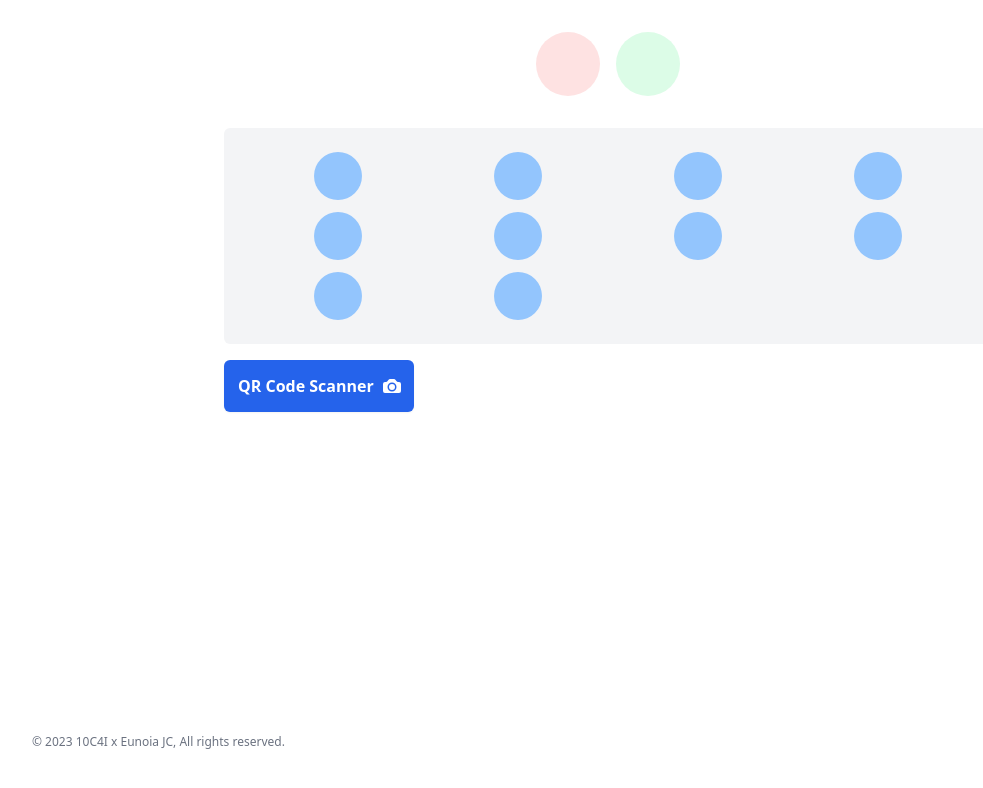
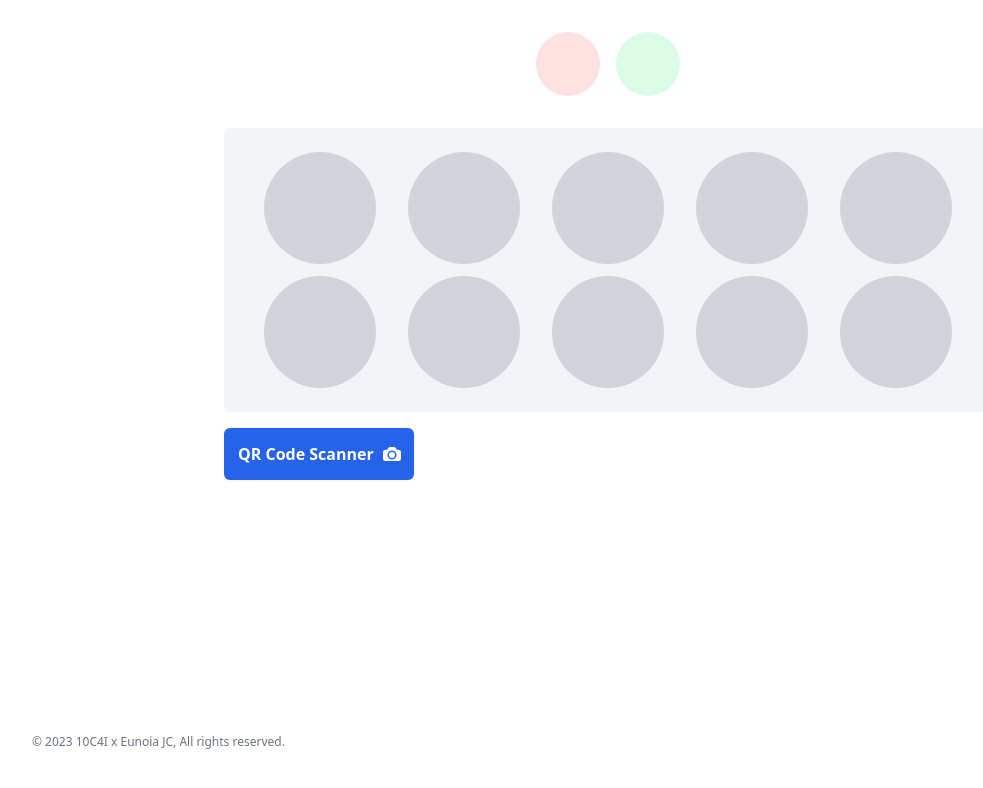
Before and after one commit to DonChiaQE/SAF-School-Partnership-Program-Badge-Collecter, a Vue app: page / in a window 1280 px wide. Shown: the top 788 px of the page, without its empty margins (32-1015 px from the left). Built offline with nearby package versions, Linux system fonts and the light colour scheme.

Commit message:
Everything

```diff
--- a/package.json
+++ b/package.json
@@ -11,6 +11,7 @@
   "dependencies": {
     "@heroicons/vue": "^2.0.18",
     "heroicons": "^2.0.18",
+    "pinia": "^2.1.6",
     "vue": "^3.3.4",
     "vue-qrcode-reader": "^5.3.4",
     "vue-router": "^4.2.4"
--- /dev/null
+++ b/src/components/Notification.vue
@@ -0,0 +1,37 @@
+<template>
+    <!-- Global notification live region, render this permanently at the end of the document -->
+    <div aria-live="assertive" class="pointer-events-none fixed inset-0 flex items-end px-4 py-6 sm:items-start sm:p-6">
+      <div class="flex w-full flex-col items-center space-y-4 sm:items-end">
+        <!-- Notification panel, dynamically insert this into the live region when it needs to be displayed -->
+        <transition enter-active-class="transform ease-out duration-300 transition" enter-from-class="translate-y-2 opacity-0 sm:translate-y-0 sm:translate-x-2" enter-to-class="translate-y-0 opacity-100 sm:translate-x-0" leave-active-class="transition ease-in duration-100" leave-from-class="opacity-100" leave-to-class="opacity-0">
+          <div v-if="show" class="pointer-events-auto w-full max-w-sm overflow-hidden rounded-lg bg-white shadow-lg ring-1 ring-black ring-opacity-5">
+            <div class="p-4">
+              <div class="flex items-start">
+                <div class="flex-shrink-0">
+                  <CheckCircleIcon class="h-6 w-6 text-green-400" aria-hidden="true" />
+                </div>
+                <div class="ml-3 w-0 flex-1 pt-0.5">
+                  <p class="text-sm font-medium text-gray-900">Successfully saved!</p>
+                  <p class="mt-1 text-sm text-gray-500">Anyone with a link can now view this file.</p>
+                </div>
+                <div class="ml-4 flex flex-shrink-0">
+                  <button type="button" @click="show = false" class="inline-flex rounded-md bg-white text-gray-400 hover:text-gray-500 focus:outline-none focus:ring-2 focus:ring-indigo-500 focus:ring-offset-2">
+                    <span class="sr-only">Close</span>
+                    <XMarkIcon class="h-5 w-5" aria-hidden="true" />
+                  </button>
+                </div>
+              </div>
+            </div>
+          </div>
+        </transition>
+      </div>
+    </div>
+  </template>
+
+  <script setup>
+  import { ref } from 'vue'
+  import { CheckCircleIcon } from '@heroicons/vue/24/outline'
+  import { XMarkIcon } from '@heroicons/vue/20/solid'
+
+  const show = ref(true)
+  </script>
--- a/src/main.js
+++ b/src/main.js
@@ -1,23 +1,12 @@
 import { createApp } from 'vue'
-import { createRouter, createWebHistory } from 'vue-router'
+import { createPinia } from 'pinia'
 import './style.css'
 import App from './App.vue'
+import router from './router/index.js'
 
-const router = createRouter({
-    history: createWebHistory(process.env.BASE_URL),
+const app = createApp(App)
 
-    routes: [
-        {
-            path: '/',
-            component: () => import('./views/Home.vue')
-        },
-        {
-            path: '/scanner',
-            component: () => import('./views/Scanner.vue')
-        }
-    ]
-})
+app.use(createPinia())
+app.use(router)
 
-createApp(App)
-.use(router)
-.mount('#app')
+app.mount('#app')
--- /dev/null
+++ b/src/router/index.js
@@ -0,0 +1,20 @@
+import { createRouter, createWebHistory } from 'vue-router'
+
+const router = createRouter({
+    history: createWebHistory(process.env.BASE_URL),
+    routes: [
+        {
+            path: '/',
+            name: 'Home',
+            component: () => import('../views/Home.vue')
+        },
+        {
+            path: '/scanner',
+            name: 'Scanner',
+            component: () => import('../views/Scanner.vue')
+        },
+        // { path: '/:pathMatch(.*)*', name: 'NotFound', component: NotFound }
+    ]
+})
+
+export default router
--- /dev/null
+++ b/src/store/badges.js
@@ -0,0 +1,86 @@
+import { defineStore } from "pinia";
+import { ref } from "vue";
+
+function persistData(data) {
+    localStorage.setItem("badgesData", JSON.stringify(data));
+}
+
+function loadPersistedData() {
+    const savedData = localStorage.getItem("badgesData");
+    return savedData ? JSON.parse(savedData) : null;
+}
+
+export const useBadgesStore = defineStore("badges", () => {
+    const badges = ref(loadPersistedData() || [
+    {
+        id: 1,
+        qrCodeValue: "a",
+        color: "bg-red-400",
+        collected: false,
+    },
+    {
+        id: 2,
+        qrCodeValue: "b",
+        color: "bg-blue-400",
+        collected: false,
+    },
+    {
+        id: 3,
+        qrCodeValue: "c",
+        color: "bg-green-400",
+        collected: false,
+    },
+    {
+        id: 4,
+        qrCodeValue: "d",
+        color: "bg-yellow-400",
+        collected: false,
+    },
+    {
+        id: 5,
+        qrCodeValue: "e",
+        color: "bg-orange-400",
+        collected: false,
+    },
+    {
+        id: 6,
+        qrCodeValue: "f",
+        color: "bg-pink-400",
+        collected: false,
+    },
+    {
+        id: 7,
+        qrCodeValue: "g",
+        color: "bg-purple-400",
+        collected: false,
+    },
+    {
+        id: 8,
+        qrCodeValue: "h",
+        color: "bg-indigo-400",
+        collected: false,
+    },
+    {
+        id: 9,
+        qrCodeValue: "i",
+        color: "bg-rose-400",
+        collected: false,
+    },
+    {
+        id: 10,
+        qrCodeValue: "j",
+        color: "bg-teal-400",
+        collected: false,
+    },
+    ]);
+
+    function toggleCollected(id) {
+        const badge = badges.value.find((b) => b.id === id);
+        if (badge) {
+            badge.collected = !badge.collected;
+            persistData(badges.value);
+        }
+    }
+
+    return { badges, toggleCollected };
+});
--- /dev/null
+++ b/src/store/notifications.js
@@ -0,0 +1,12 @@
+import { defineStore } from "pinia";
+import { ref } from "vue";
+
+export const useNotificationsStore = defineStore("notifications", () => {
+    const showNotification = ref(false)
+
+    function toggleNofication() {
+        showNotification.value = !showNotification.value
+    }
+
+    return { showNotification }
+})
--- a/src/views/Home.vue
+++ b/src/views/Home.vue
@@ -2,9 +2,9 @@
 <div class="flex flex-col space-y-4">
 
     <div class="bg-gray-100 w-full rounded-md p-6">
-        <div class="grid grid-cols-5 sm:grid-cols-4 gap-y-3">
-            <div class="flex justify-center" v-for="n in 10">
-                <div class="bg-blue-300 rounded-full h-12 w-12"></div>
+        <div class="grid grid-cols-5 sm:grid-cols-5 gap-y-3">
+            <div class="flex justify-center" v-for="badge in badgesStore.badges">
+                <div class="rounded-full h-14 w-14 sm:h-20 sm:w-20 md:h-28 md:w-28" :class="[ badge.collected ? badge.color : 'bg-gray-300']"></div>
             </div>
         </div>
     </div>
@@ -16,6 +16,7 @@
         </button>
     </RouterLink>
 
+    <Notification v-if="notificationStore.showNotification"/>
 </div>
 </template>
 
@@ -23,4 +24,14 @@
 import {
     CameraIcon
 } from '@heroicons/vue/20/solid'
+import { useBadgesStore } from '../store/badges'
+import { useNotificationsStore } from '../store/notifications'
+import Notification from '../components/Notification.vue'
+
+const badgesStore = useBadgesStore()
+const notificationStore = useNotificationsStore()
+
+function toggleBadge(id) {
+    badgesStore.toggleCollected(id);
+}
 </script>
--- a/src/views/Scanner.vue
+++ b/src/views/Scanner.vue
@@ -14,11 +14,16 @@
 import {
     QrcodeStream,
 } from 'vue-qrcode-reader'
+import { useBadgesStore } from '../store/badges';
+import { useNotificationsStore } from '../store/notifications';
 import {
     ref
 } from 'vue'
 
 const qrcodeValue = ref('test')
+
+const badgesStore = useBadgesStore()
+const notificationStore = useNotificationsStore()
 
 const logErrors = (error) => {
     console.log(error)
@@ -45,5 +50,12 @@ function paintOutline(detectedCodes, ctx) {
         ctx.closePath()
         ctx.stroke()
     }
+    for (badge in badgesStore.badges) {
+        if (badge.qrCodeValue == qrcodeValue) {
+            badgesStore.toggleCollected(badge.id)
+            notificationStore.showNotification = true
+            router.push('/')
+        }
+    }
 }
 </script>
--- a/vite.config.js
+++ b/vite.config.js
@@ -6,5 +6,8 @@ export default defineConfig({
   plugins: [vue()],
   server: {
     host: true
+  },
+  define: {
+    'process.env': process.env
   }
 })
```
Also changed, not shown: 1 other file (tests, documents, lock files or other folders).
